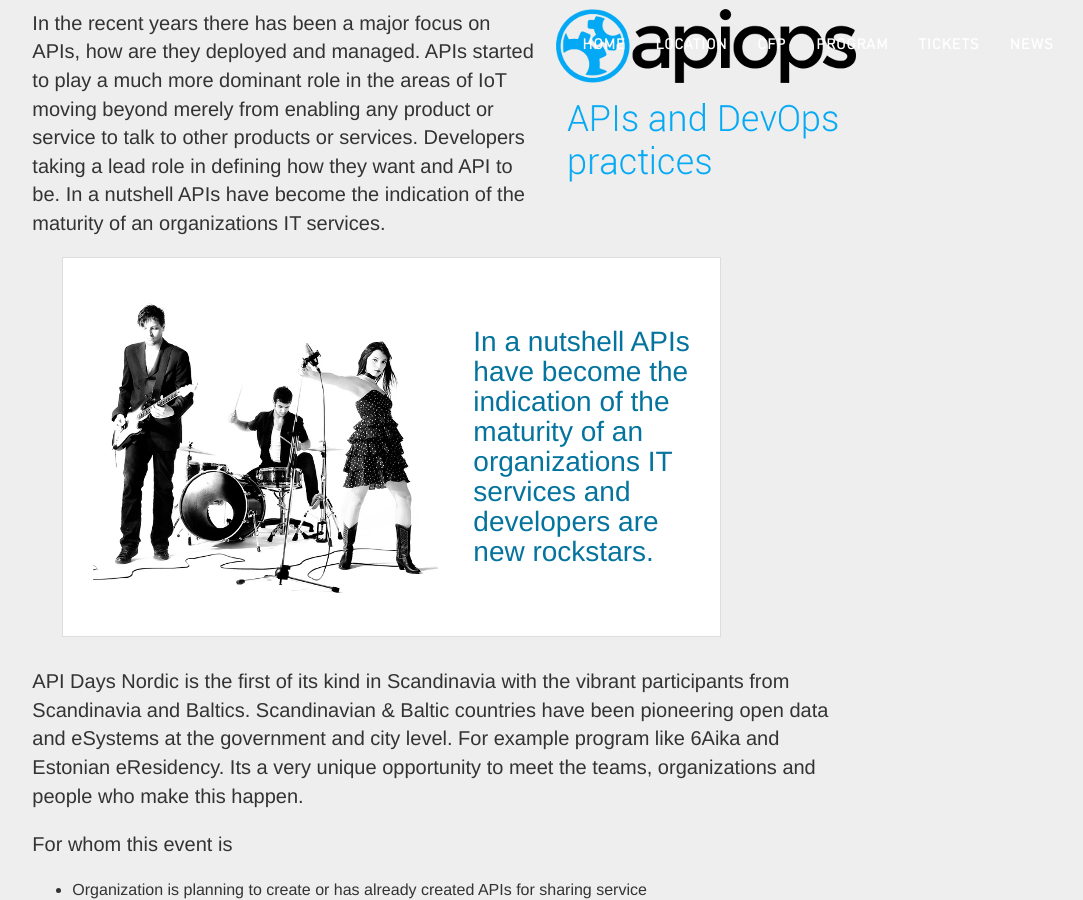
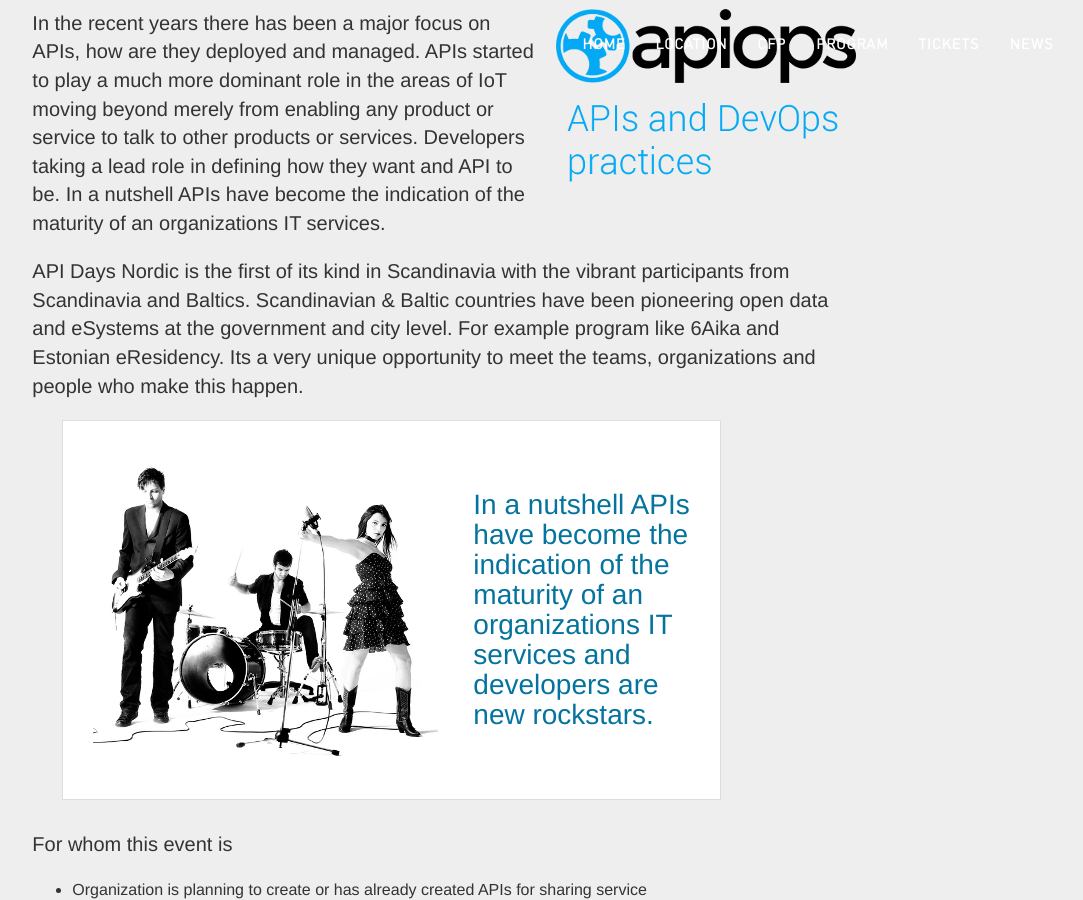
Before and after one commit to apidaysnordic/apidaysnordic.github.io, a Jekyll site: the page built from index.md, in a window 1280 px wide and 900 px high, scrolled down 1061 px. Shown: the whole window, without its empty margins (196-1279 px from the left). Built offline with Jekyll 4.4.1, drawn with Linux system fonts in a browser that asks for light colours; some web fonts are replaced; comment, search, counter and statistics services are not loaded.

Commit message:
mod default

```diff
--- a/_layouts/default.html
+++ b/_layouts/default.html
@@ -70,16 +70,16 @@
 				In the recent years there has been a major focus on APIs, how are they deployed and managed. APIs started to play a much more dominant role in the areas of IoT moving beyond merely from enabling any product or service to talk to other products or services. Developers taking a lead role in defining how they want and API to be. In a nutshell APIs have become the indication of the maturity of an organizations IT services.
 				</span></p>
 
-				<div class="text-hilite">
-					<img src="/images/rockstars.jpg"/>
-					<span>
-						In a nutshell APIs have become the indication of the maturity of an organizations IT services and developers are new rockstars.
-					</span>
-				</div>
-
 				<p class="p1"><span>
 				API Days Nordic is the first of its kind in Scandinavia with the vibrant participants from Scandinavia and Baltics. Scandinavian & Baltic countries have been pioneering open data and eSystems at the government and city level. For example program like 6Aika and Estonian eResidency. Its a very unique opportunity to meet the teams, organizations and people who make this happen.
  				</span></p>
+
+				<div class="text-hilite">
+                                        <img src="/images/rockstars.jpg"/>
+                                        <span>
+                                                In a nutshell APIs have become the indication of the maturity of an organizations IT services and developers are new rockstars.
+                                        </span>
+                                </div>
 
 				<p class="p1"><span>
 				For whom this event is
```
